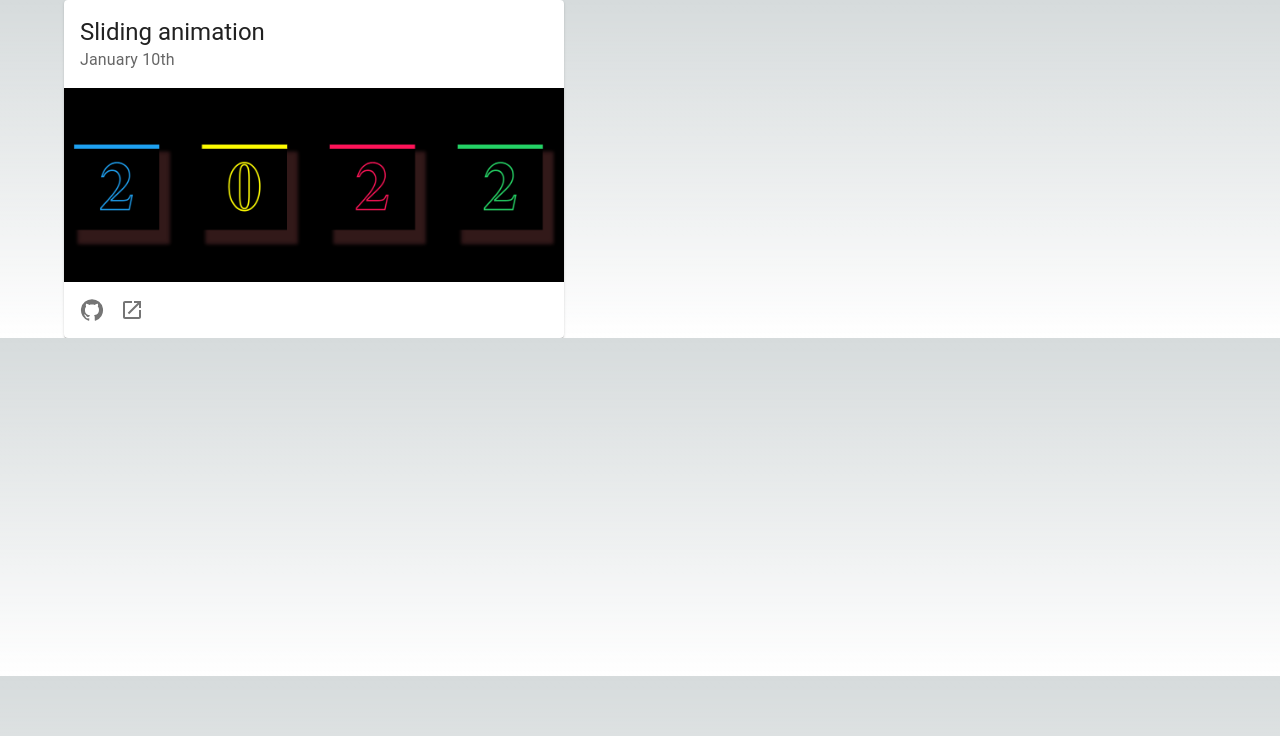
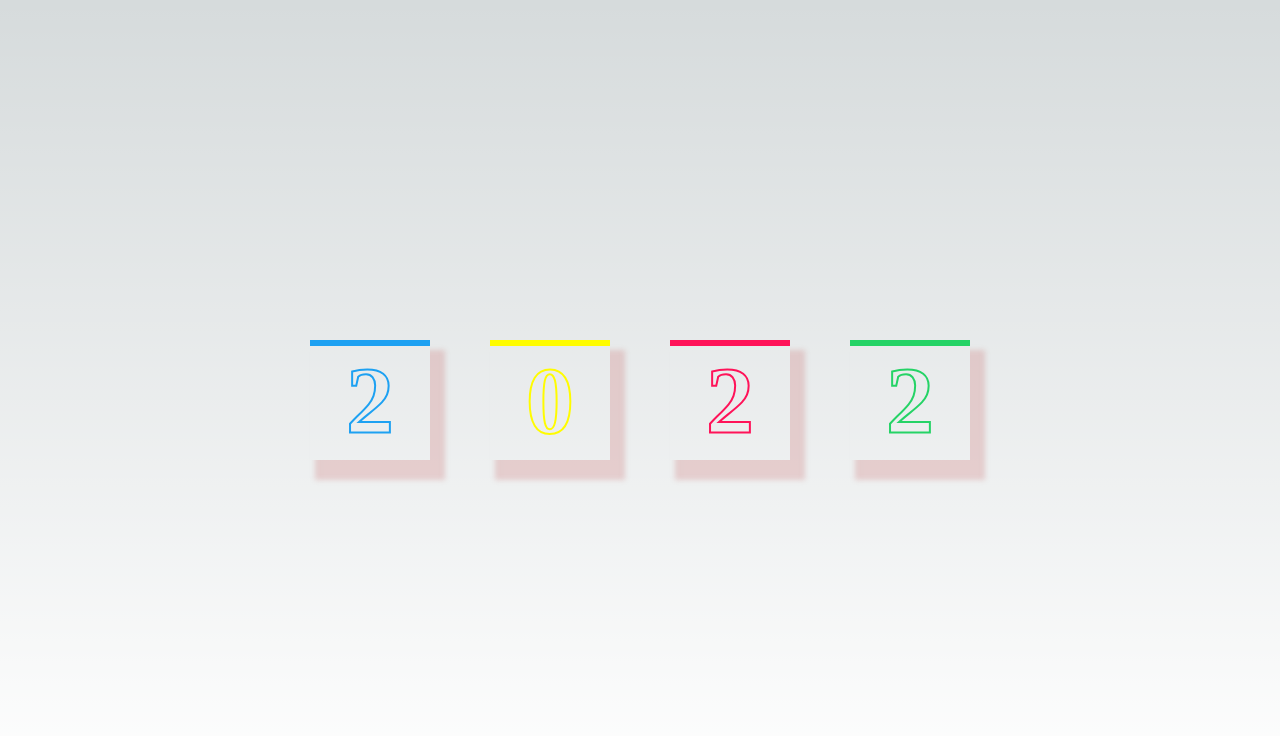
Before and after one commit to steven-ossorio/portfolio, a Next.js app in the folder portfolio/: page /css in a window 1280 px wide. Shown: the top 736 px of the page. Built offline with nearby package versions, Linux system fonts and the light colour scheme.

Commit message:
Running a test

```diff
--- a/portfolio/pages/css/index.js
+++ b/portfolio/pages/css/index.js
@@ -16,6 +16,7 @@ import FavoriteIcon from "@mui/icons-material/Favorite";
 import ShareIcon from "@mui/icons-material/Share";
 import ExpandMoreIcon from "@mui/icons-material/ExpandMore";
 import MoreVertIcon from "@mui/icons-material/MoreVert";
+import FirstDayCss from "../../component/first-day-css.component";
 
 const cssProjects = [
   {
@@ -34,7 +35,8 @@ const cssProjects = [
 const Resume = () => {
   return (
     <Container>
-      {cssProjects.map((project, index) => {
+      <FirstDayCss />
+      {/* {cssProjects.map((project, index) => {
         return (
           <Card sx={{ maxWidth: 500 }}>
             <CardHeader title={project.title} subheader={project.subheader} />
@@ -55,7 +57,7 @@ const Resume = () => {
             </CardActions>
           </Card>
         );
-      })}
+      })} */}
     </Container>
   );
 };
```
